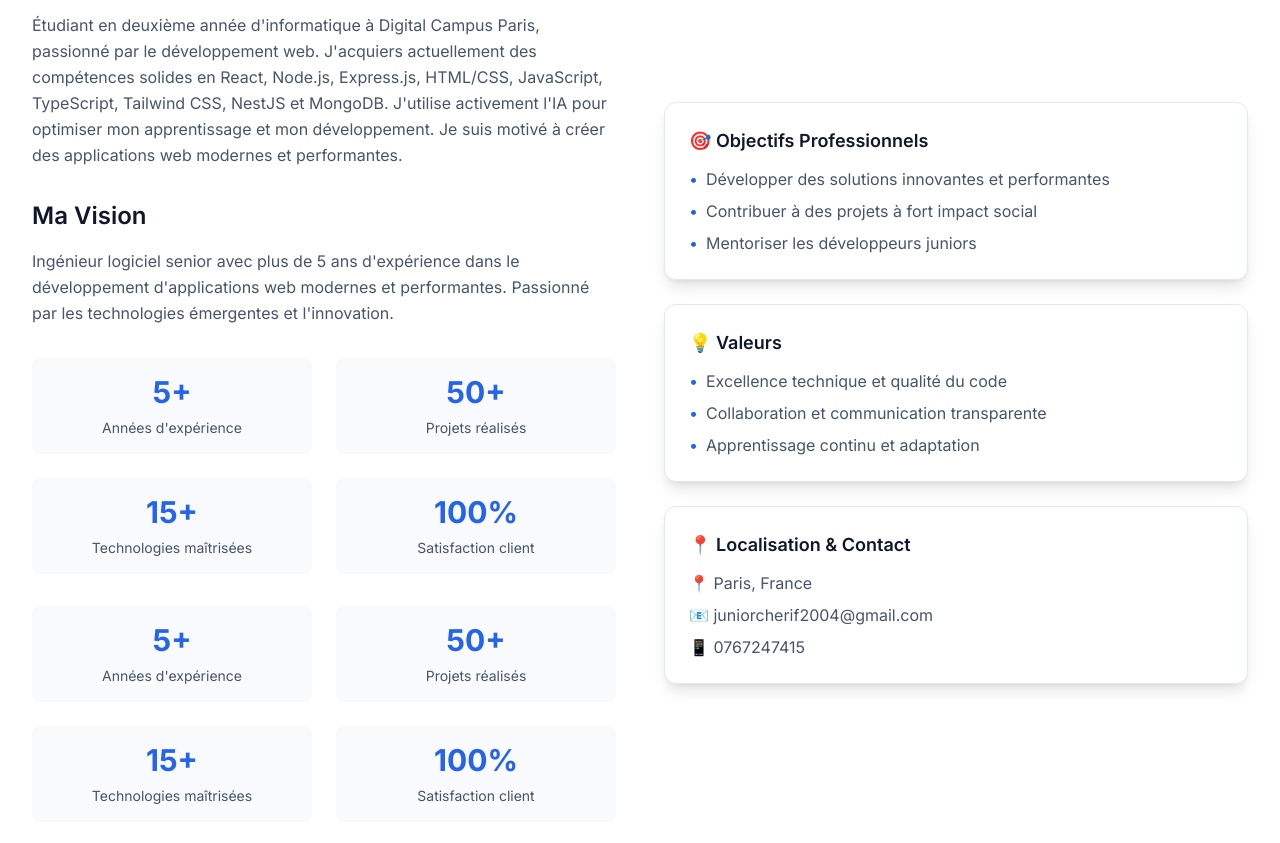
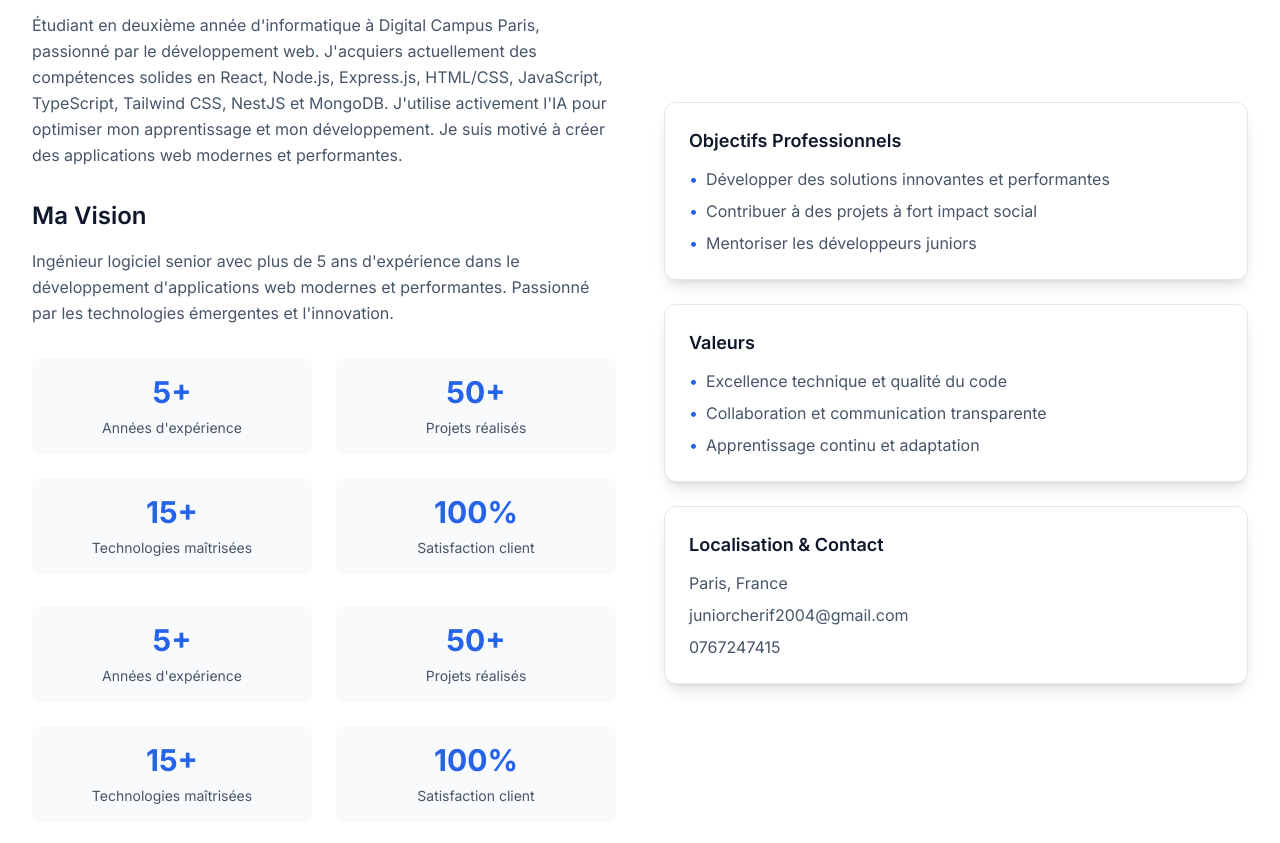
Before and after one commit to juniorcherif2004-star/portfolio-mohamed-cherif, a Next.js app: page / in a window 1280 px wide. Shown: the part 1040-1883 px from the top of the page. Built offline with nearby package versions, Linux system fonts and the light colour scheme.

Commit message:
Remove emojis from About section headers and contact info

```diff
--- a/components/About.tsx
+++ b/components/About.tsx
@@ -124,7 +124,7 @@ export function About() {
           >
             <motion.div variants={itemVariants} className="card p-6">
               <h4 className="text-lg font-semibold text-secondary-900 dark:text-white mb-3">
-                🎯 Objectifs Professionnels
+                 Objectifs Professionnels
               </h4>
               <ul className="space-y-2 text-secondary-600 dark:text-secondary-300">
                 <li className="flex items-start">
@@ -144,7 +144,7 @@ export function About() {
 
             <motion.div variants={itemVariants} className="card p-6">
               <h4 className="text-lg font-semibold text-secondary-900 dark:text-white mb-3">
-                💡 Valeurs
+                 Valeurs
               </h4>
               <ul className="space-y-2 text-secondary-600 dark:text-secondary-300">
                 <li className="flex items-start">
@@ -164,12 +164,12 @@ export function About() {
 
             <motion.div variants={itemVariants} className="card p-6">
               <h4 className="text-lg font-semibold text-secondary-900 dark:text-white mb-3">
-                📍 Localisation & Contact
+                 Localisation & Contact
               </h4>
               <div className="space-y-2 text-secondary-600 dark:text-secondary-300">
-                <p>📍 {profile.location}</p>
-                <p>📧 {profile.email}</p>
-                <p>📱 {profile.phone}</p>
+                <p> {profile.location}</p>
+                <p> {profile.email}</p>
+                <p> {profile.phone}</p>
               </div>
             </motion.div>
           </motion.div>
```
